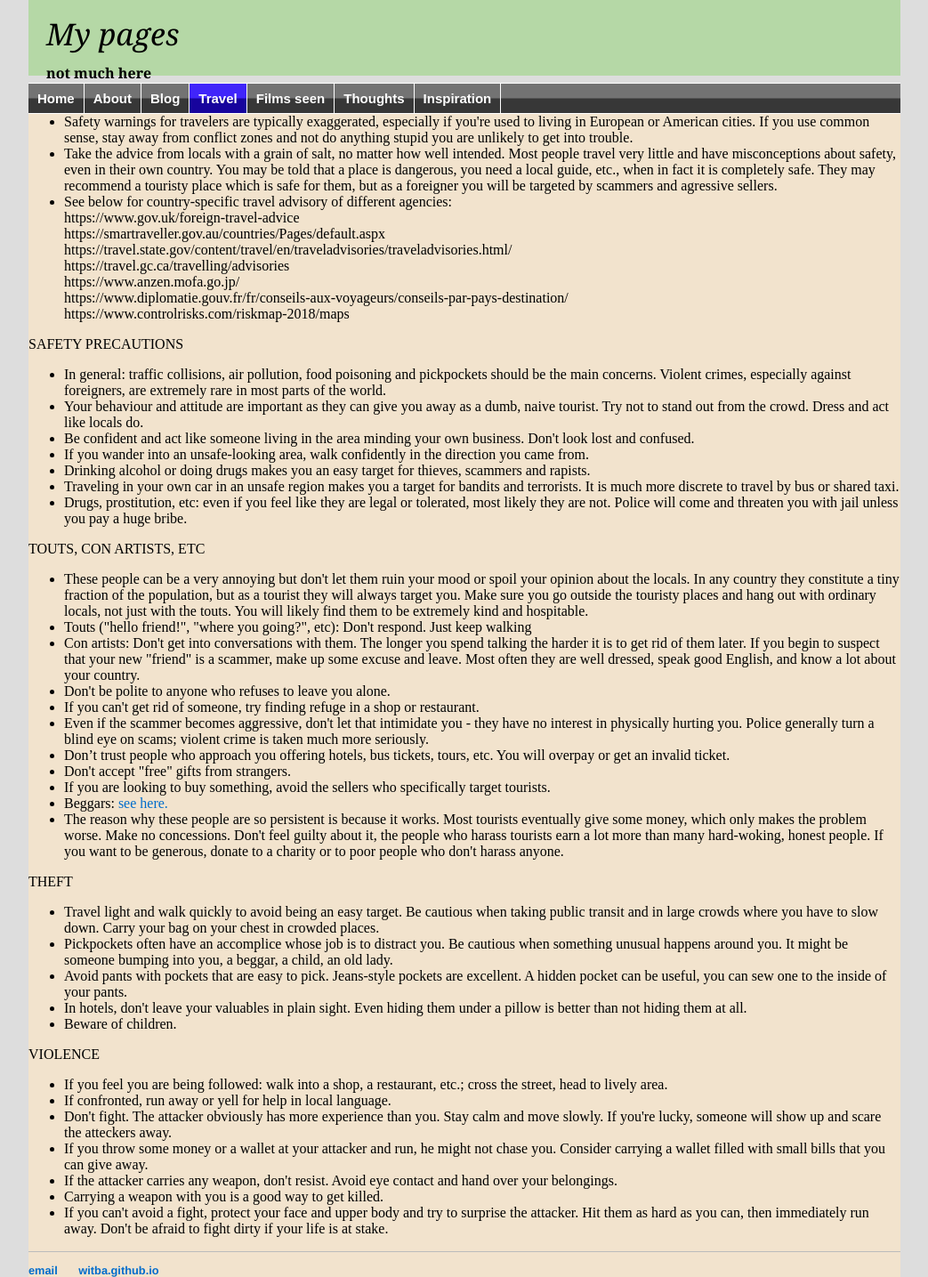
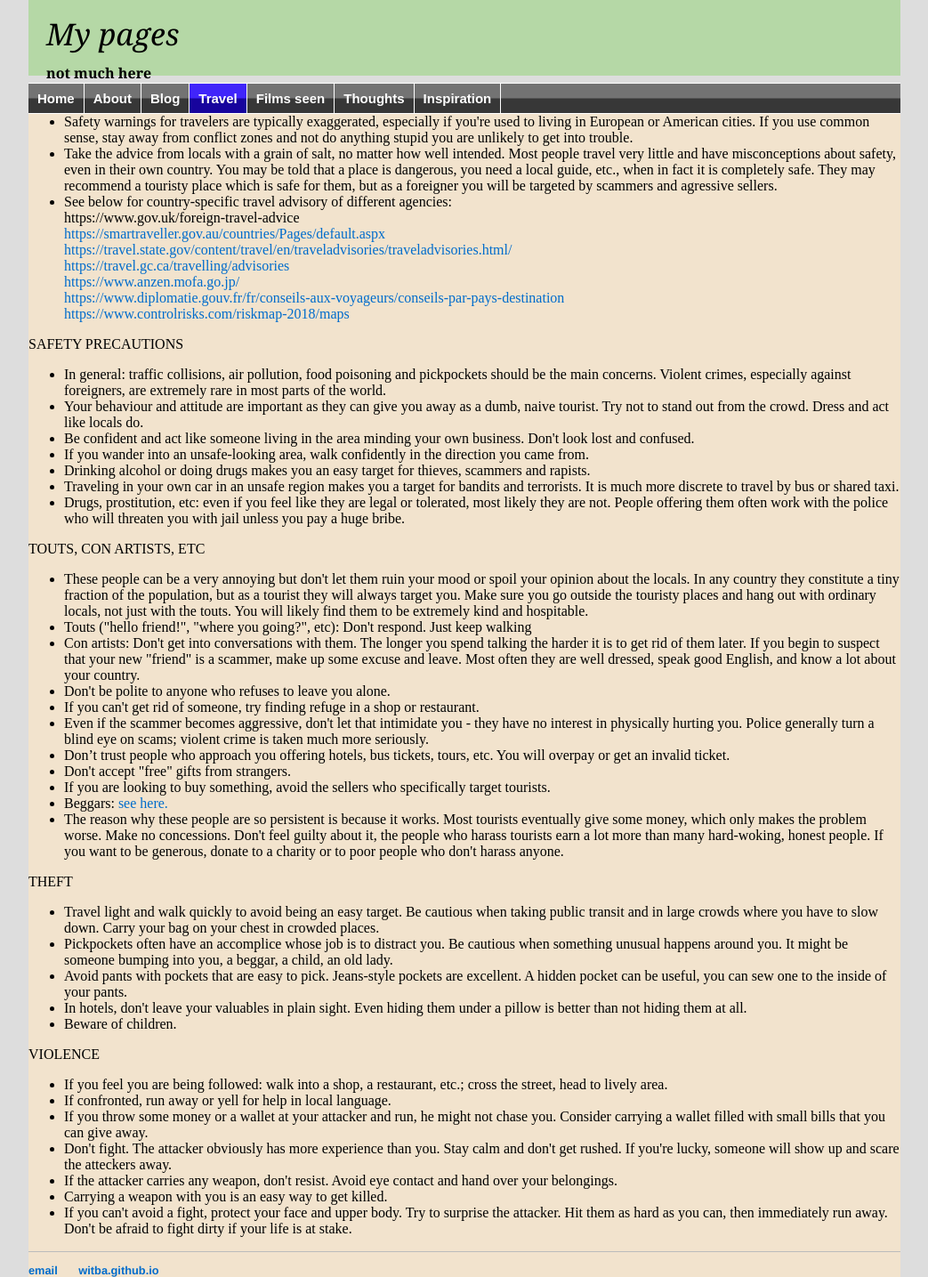
Before and after one commit to witba/witba.github.io, a Jekyll site: the page built from travel/safety.html, in a window 1280 px wide. Shown: the whole page at 89% size, without its empty margins (118-1161 px from the left). Built offline with Jekyll 4.4.1, drawn with Linux system fonts in a browser that asks for light colours.

Commit message:
Update safety.html

```diff
--- a/travel/safety.html
+++ b/travel/safety.html
@@ -10,12 +10,12 @@ title: Travel advice
 <li>Take the advice from locals with a grain of salt, no matter how well intended. Most people travel very little and have misconceptions about safety, even in their own country. You may be told that a place is dangerous, you need a local guide, etc., when in fact it is completely safe. They may recommend a touristy place which is safe for them, but as a foreigner you will be targeted by scammers and agressive sellers.<br>
 <li>See below for country-specific travel advisory of different agencies:<br>
 https://www.gov.uk/foreign-travel-advice<br>
-https://smartraveller.gov.au/countries/Pages/default.aspx<br>
-https://travel.state.gov/content/travel/en/traveladvisories/traveladvisories.html/<br>
-https://travel.gc.ca/travelling/advisories<br>
-https://www.anzen.mofa.go.jp/<br>
-https://www.diplomatie.gouv.fr/fr/conseils-aux-voyageurs/conseils-par-pays-destination/<br>
-https://www.controlrisks.com/riskmap-2018/maps<br>
+<a href="https://smartraveller.gov.au/countries/Pages/default.aspx">https://smartraveller.gov.au/countries/Pages/default.aspx</a><br />
+<a href="https://travel.state.gov/content/travel/en/traveladvisories/traveladvisories.html/">https://travel.state.gov/content/travel/en/traveladvisories/traveladvisories.html/</a><br/>
+<a href="https://travel.gc.ca/travelling/advisories">https://travel.gc.ca/travelling/advisories</a><br/>
+<a href="https://www.anzen.mofa.go.jp/">https://www.anzen.mofa.go.jp/</a><br />
+<a href="https://www.diplomatie.gouv.fr/fr/conseils-aux-voyageurs/conseils-par-pays-destination">https://www.diplomatie.gouv.fr/fr/conseils-aux-voyageurs/conseils-par-pays-destination</a><br />
+<a href="https://www.controlrisks.com/riskmap-2018/maps">https://www.controlrisks.com/riskmap-2018/maps</a>
 </ul>
 <p>SAFETY PRECAUTIONS</p>
 <ul>
@@ -25,7 +25,7 @@ https://www.controlrisks.com/riskmap-2018/maps<br>
 <li>If you wander into an unsafe-looking area, walk confidently in the direction you came from.</li>
 <li>Drinking alcohol or doing drugs makes you an easy target for thieves, scammers and rapists.</li>
 <li>Traveling in your own car in an unsafe region makes you a target for bandits and terrorists. It is much more discrete to travel by bus or shared taxi.</li>
-<li>Drugs, prostitution, etc: even if you feel like they are legal or tolerated, most likely they are not. Police will come and threaten you with jail unless you pay a huge bribe.</li>
+<li>Drugs, prostitution, etc: even if you feel like they are legal or tolerated, most likely they are not. People offering them often work with the police who will threaten you with jail unless you pay a huge bribe.</li>
 </ul>
 <p>TOUTS, CON ARTISTS, ETC</p>
 <ul>
@@ -53,9 +53,9 @@ https://www.controlrisks.com/riskmap-2018/maps<br>
 <ul>
 <li>If you feel you are being followed: walk into a shop, a restaurant, etc.; cross the street, head to lively area.</li>
 <li>If confronted, run away or yell for help in local language.</li>
-<li>Don't fight. The attacker obviously has more experience than you. Stay calm and move slowly. If you're lucky, someone will show up and scare the atteckers away.</li>
 <li>If you throw some money or a wallet at your attacker and run, he might not chase you. Consider carrying a wallet filled with small bills that you can give away.</li>
+<li>Don't fight. The attacker obviously has more experience than you. Stay calm and don't get rushed. If you're lucky, someone will show up and scare the atteckers away.</li>
 <li>If the attacker carries any weapon, don't resist. Avoid eye contact and hand over your belongings.</li>
-<li>Carrying a weapon with you is a good way to get killed.</li>
-<li>If you can't avoid a fight, protect your face and upper body and try to surprise the attacker. Hit them as hard as you can, then immediately run away. Don't be afraid to fight dirty if your life is at stake.</li>
+<li>Carrying a weapon with you is an easy way to get killed.</li>
+<li>If you can't avoid a fight, protect your face and upper body. Try to surprise the attacker. Hit them as hard as you can, then immediately run away. Don't be afraid to fight dirty if your life is at stake.</li>
 </ul>
```
